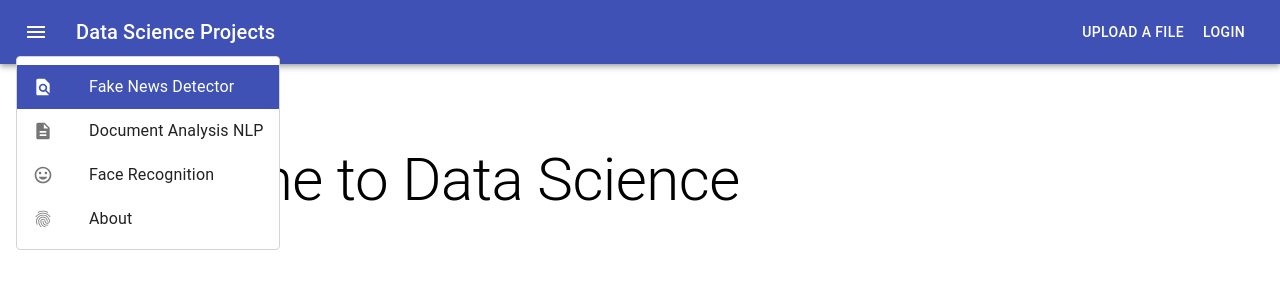
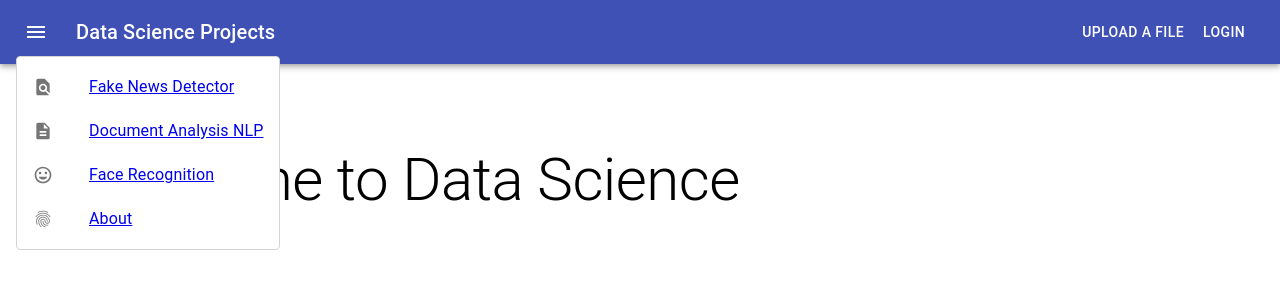
Before and after one commit to fwbrandao/projects_dashboard, a React (Create React App) app: page / in a window 1280 px wide. Both pictures are taken after a click on the button "menu". Shown: the top 300 px of the page. Built offline with nearby package versions, Linux system fonts and the light colour scheme.

Commit message:
feat: added LINK from for pages

```diff
--- a/package.json
+++ b/package.json
@@ -10,6 +10,7 @@
     "@testing-library/user-event": "^7.1.2",
     "react": "^16.13.0",
     "react-dom": "^16.13.0",
+    "react-router-dom": "^5.1.2",
     "react-scripts": "3.4.0"
   },
   "scripts": {
--- a/src/components/menu/index.jsx
+++ b/src/components/menu/index.jsx
@@ -1,4 +1,5 @@
 import React from 'react';
+import { Link } from "react-router-dom";
 import {
     withStyles,
     Menu,
@@ -81,30 +82,41 @@ export default function CustomizedMenus() {
                 open={Boolean(anchorEl)}
                 onClose={handleClose}
             >
+                <Link to="/fakeNewsDetector">
                     <StyledMenuItem>
                         <ListItemIcon>
                             <FindInPageIcon fontSize="small" />
                         </ListItemIcon>
                         <ListItemText primary="Fake News Detector" />
                     </StyledMenuItem>
+                </Link>
+
+                <Link to="/DocumentAnalysisNLP">
                     <StyledMenuItem>
                         <ListItemIcon>
                             <DescriptionIcon fontSize="small" />
                         </ListItemIcon>
                         <ListItemText primary="Document Analysis NLP" />
                     </StyledMenuItem>
+                </Link>
+
+                <Link to="/FaceRecognition">
                     <StyledMenuItem>
                         <ListItemIcon>
                             <InsertEmoticonIcon fontSize="small" />
                         </ListItemIcon>
                         <ListItemText primary="Face Recognition" />
                     </StyledMenuItem>
+                </Link>
+
+                <Link to="/About">
                     <StyledMenuItem>
                         <ListItemIcon>
                             <FingerprintIcon fontSize="small" />
                         </ListItemIcon>
                         <ListItemText primary="About" />
                     </StyledMenuItem>
+                </Link>
             </StyledMenu>
         </div>
     );
--- a/src/index.js
+++ b/src/index.js
@@ -9,6 +9,9 @@ import FakeNewsDetector from './fakeNewsDetector/main/index';
 ReactDOM.render(
     <Router>
         <Route exact path="/" component={App} />
+        {/* <Route path="/About" component={About} /> */}
         <Route path="/fakeNewsDetector" component={FakeNewsDetector} />
+        {/* <Route path="/DocumentAnalysisNLP" component={DocumentAnalysisNLP} />
+        <Route path="/FaceRecognition" component={FaceRecognition} /> */}
     </Router>
 , document.getElementById('root'));
```
Also changed, not shown: 2 other files (tests, documents, lock files or other folders). Lines whose indentation alone changed are shown as unchanged.
